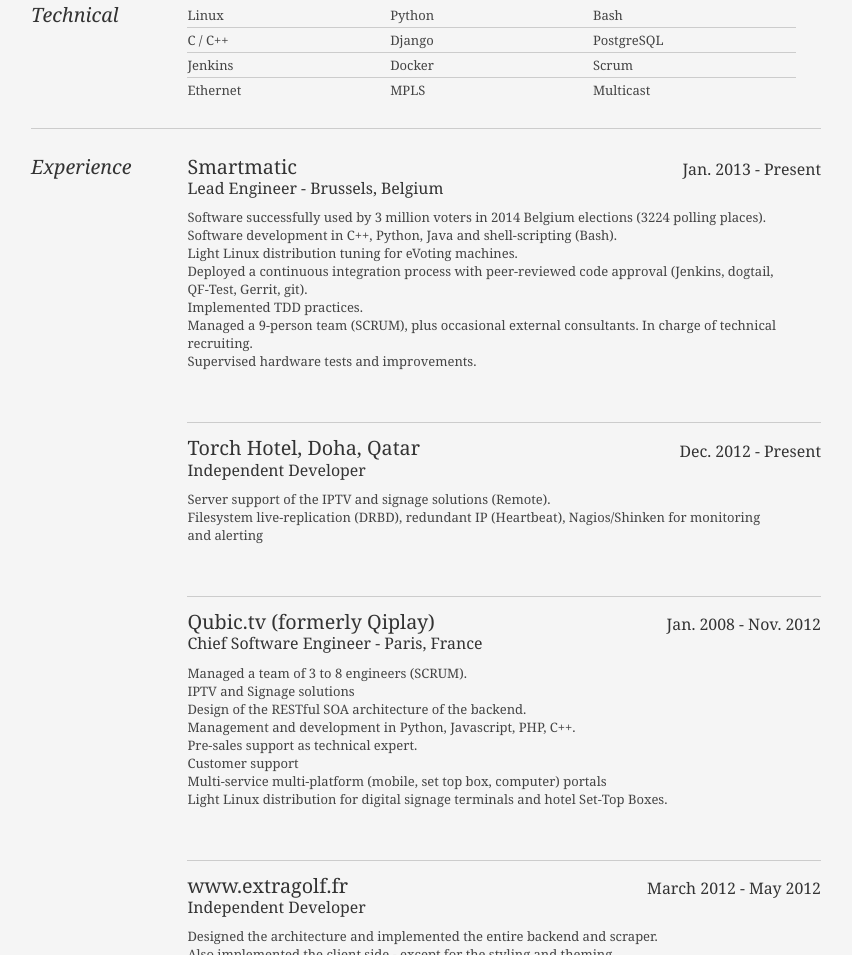
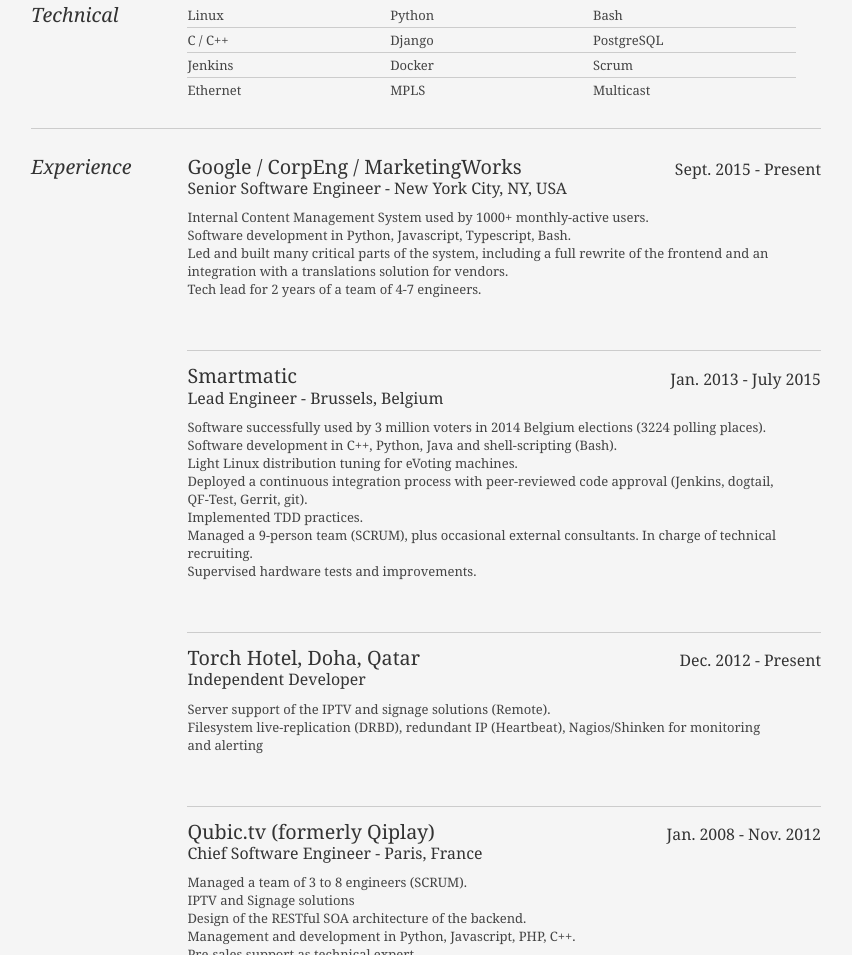
Before and after one commit to yannack/yannack.github.io, a plain HTML site: page index.html in a window 1280 px wide. Shown: the part 771-1726 px from the top of the page, without its empty margins (214-1066 px from the left). Drawn offline with Linux system fonts and the light colour scheme.

Commit message:
Google short blurb

```diff
--- a/index.html
+++ b/index.html
@@ -115,9 +115,19 @@
 						<div class="yui-u">
 
 							<div class="job">
+								<h2>Google / CorpEng / MarketingWorks</h2>
+								<h3>Senior Software Engineer - New York City, NY, USA</h3>
+								<h4>Sept. 2015 - Present</h4>
+                                <p>Internal Content Management System used by 1000+ monthly-active users.<br/>
+                                Software development in Python, Javascript, Typescript, Bash.<br/>
+                                Led and built many critical parts of the system, including a full rewrite of the frontend and an integration with a translations solution for vendors.<br/>
+                                Tech lead for 2 years of a team of 4-7 engineers.</p>
+							</div>
+
+							<div class="job">
 								<h2>Smartmatic</h2>
 								<h3>Lead Engineer - Brussels, Belgium</h3>
-								<h4>Jan. 2013 - Present</h4>
+								<h4>Jan. 2013 - July 2015</h4>
                                 <p>Software successfully used by 3 million voters in 2014 Belgium elections (3224 polling places).<br/>
                                 Software development in C++, Python, Java and shell-scripting (Bash).<br/>
                                 Light Linux distribution tuning for eVoting machines.<br/>
```
